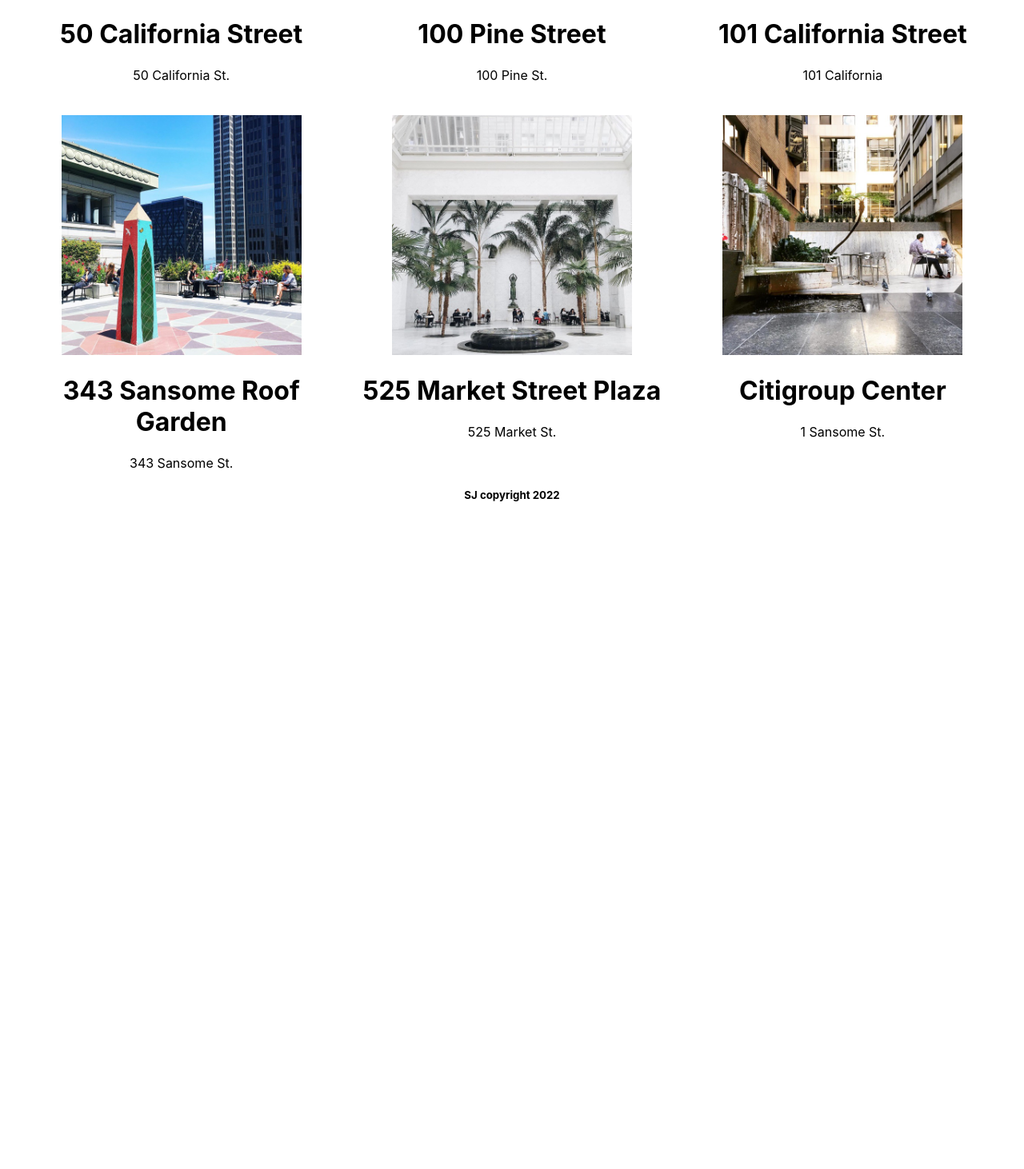
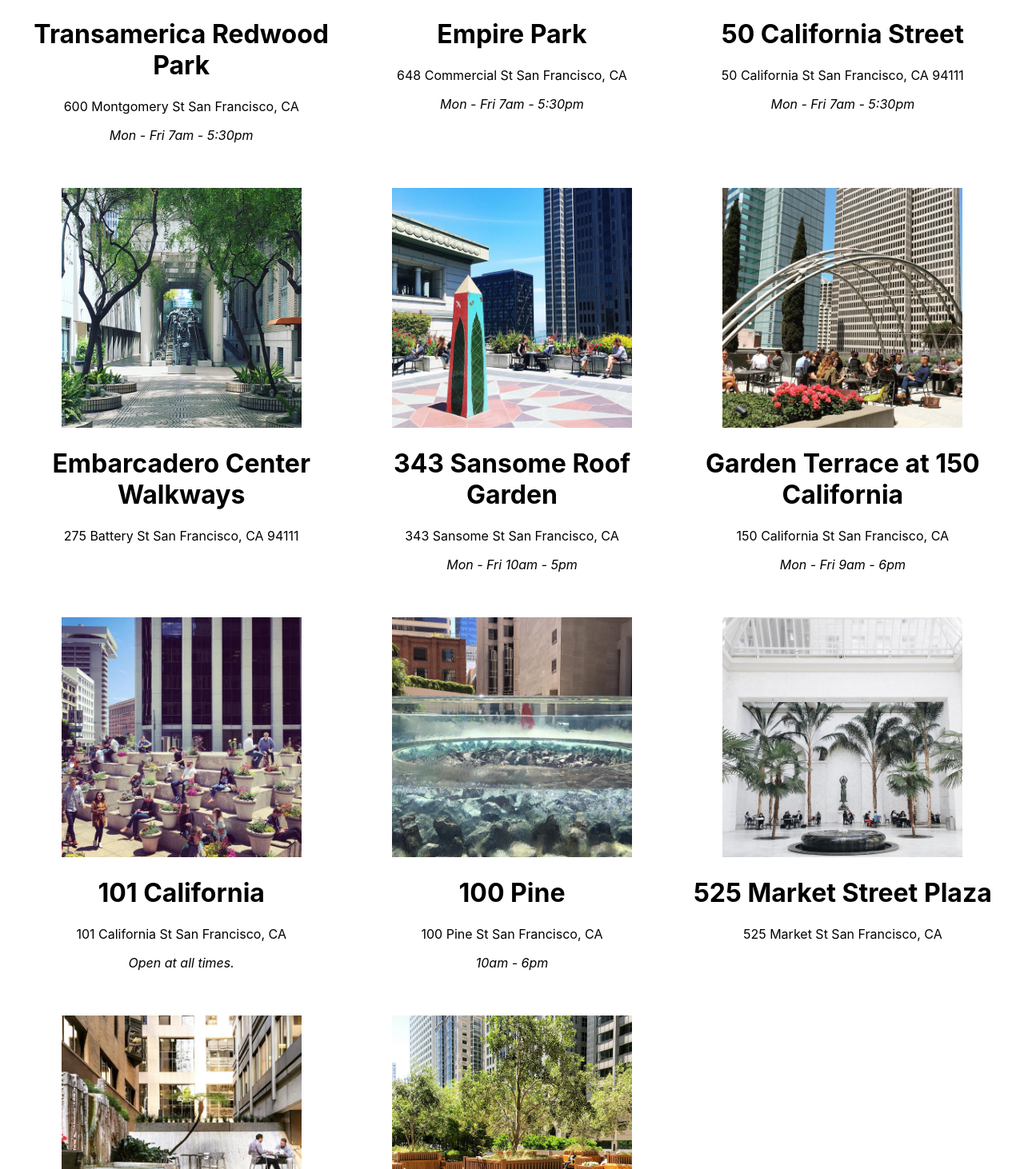
Before and after one commit to stanjdev/sfpopos-react, a React (Create React App) app: page / in a window 1280 px wide. Shown: the part 468-1930 px from the top of the page at 80% size. Before the commit the page ends 1117 px from the top, so only its background shows below. Built offline with nearby package versions, Linux system fonts and the light colour scheme.

Commit message:
dynamic content and footer

```diff
--- a/src/POPOSList.js
+++ b/src/POPOSList.js
@@ -2,41 +2,25 @@
 import React from 'react';
 import POPOSSpace from './POPOSSpace';
 import './POPOSList.css';
+import data from './sfpopos-data.json';
 
 function POPOSList() {
+  const spaces = data.map(({ title, address, images, hours }) => {
+    return (
+      <POPOSSpace
+        key={title}
+        name={title}
+        address={address}
+        image={images[0]}
+        hours={hours}
+      />
+    )
+  })
+
   return (
     <div className="POPOSList">
-    <POPOSSpace
-      name="50 California Street"
-      address="50 California St."
-      image="50-california-st.jpg"
-    />
-    <POPOSSpace
-      name="100 Pine Street"
-      address="100 Pine St."
-      image="100-pine.jpg"
-    />
-    <POPOSSpace
-      name="101 California Street"
-      address="101 California"
-      image="101-california.jpg"
-    />
-    <POPOSSpace
-      name="343 Sansome Roof Garden"
-      address="343 Sansome St."
-      image="343-sansome-roof-garden.jpg"
-    />
-    <POPOSSpace
-      name="525 Market Street Plaza"
-      address="525 Market St."
-      image="525-market-street-plaza.jpg"
-    />
-    <POPOSSpace
-      name="Citigroup Center"
-      address="1 Sansome St."
-      image="citigroup-center.jpg"
-    />
-  </div>
+      { spaces }
+    </div>
   )
 }
 
--- a/src/POPOSSpace.js
+++ b/src/POPOSSpace.js
@@ -1,8 +1,7 @@
 // src/POPOSSpace.js
 import './POPOSSpace';
 
-function POPOSSpace(props) {
-  const { name, image, address } = props
+function POPOSSpace({ name, image, address, hours }) {
   return (
     <div className='POPOSSpace'>
       <img src={`${process.env.PUBLIC_URL}/images/${image}`}
@@ -12,6 +11,7 @@ function POPOSSpace(props) {
       />
       <h1>{name}</h1>
       <div>{address}</div>
+      <p><em>{hours}</em></p>
     </div>
   )
 };
--- /dev/null
+++ b/src/sfpopos-data.json
@@ -0,0 +1,195 @@
+[
+  {
+     "title":"Transamerica Redwood Park",
+     "desc":"Located in the shadow of the Transamerica Pyramid, Redwood Park is one of the Financial District's greenest and most serene spots. Here, towering redwoods surround a half acre of statues and a large central water feature. Plus, the park is often empty, which means there's almost always a bench available for the hogging. Potential visitors take note: The park is closed every evening",
+     "address":"600 Montgomery St San Francisco, CA",
+     "hours": "Mon - Fri 7am - 5:30pm",
+     "geo":{
+        "lat":37.7952005,
+        "lon":-122.4027927
+     },
+     "images":[
+        "transamerica-redwood-park.jpg"
+     ],
+     "website":"https://pyramidcenter.com/point-of-interest/redwood-park/",
+     "features":[
+        "outdoors",
+        "coffee"
+     ]
+  },
+  {
+     "title":"Empire Park",
+     "desc":"Empire Park is a charming little oasis tucked away on Commercial Street, where Chinatown meets the Financial District. This space was once an alleyway, and now features plenty of seating, a fountain, and ample amounts of greenery. The park is a must-visit for anyone needing respite from the busy streets of downtown. Be sure to check out the charming water feature by Pepo Pichler in the courtyard.",
+     "address":"648 Commercial St San Francisco, CA",
+     "hours": "Mon - Fri 7am - 5:30pm",
+     "geo":{
+        "lat":37.7942109,
+        "lon":-122.4037971
+     },
+     "images":[
+        "empire-park.jpg"
+     ],
+     "website":"https://www.artandarchitecture-sf.com/empire-park.html",
+     "features":[
+        "outdoors",
+        "art"
+     ]
+  },
+  {
+     "title":"50 California Street",
+     "desc":"Right across the street from 101 California's giant POPOS is the plaza at 50 California Street. This green space comes complete with a Starbucks and lots of areas to sit and watch the cable cars clang down California.",
+     "address":"50 California St San Francisco, CA 94111",
+     "hours": "Mon - Fri 7am - 5:30pm",
+     "geo":{
+        "lat":37.79408,
+        "lon":-122.3973817
+     },
+     "images":[
+        "50-california-st.jpg"
+     ],
+     "features":[
+        "outdoors",
+        "toilet"
+     ]
+  },
+  {
+     "title":"Embarcadero Center Walkways",
+     "desc":"Right across the street from 101 California's giant POPOS is the plaza at 50 California Street. This green space comes complete with a Starbucks and lots of areas to sit and watch the cable cars clang down California.",
+     "address":"275 Battery St San Francisco, CA 94111",
+     "hours": "",
+     "geo":{
+        "lat":37.7939413,
+        "lon":-122.4002143
+     },
+     "images":[
+        "embarcadero-center.jpg"
+     ],
+     "features":[
+        "outdoors",
+        "toilet",
+        "coffee"
+     ]
+  },
+  {
+     "title":"343 Sansome Roof Garden",
+     "desc":"The terrace at 343 Sansome Street is one of the FiDi's best-kept secrets, and it's also been called downtown's best outdoor lunch spot. It features tables, benches, planters filled with seasonal flowers, and views of a portion of the bay. Plenty of the space's Yelp reviews mention that it's never crowded. The space is open from 10 a.m. to 5 p.m. Monday through Friday.",
+     "address":"343 Sansome St San Francisco, CA",
+     "hours": "Mon - Fri 10am - 5pm",
+     "geo":{
+        "lat":37.7936454,
+        "lon":-122.4014547
+     },
+     "images":[
+        "343-sansome-roof-garden.jpg"
+     ],
+     "opens":"10am",
+     "closes":"5pm",
+     "features":[
+        "outdoors"
+     ]
+  },
+  {
+     "title":"Garden Terrace at 150 California",
+     "desc":"The Garden Terrace at 150 California has great views of the FiDi's gleaming office towers, and plenty of space to sit and take in some fresh air. A huge metal art installation adds some pizzazz to the terrace, and it's rarely ever crowded.",
+     "address":"150 California St San Francisco, CA",
+     "hours": "Mon - Fri 9am - 6pm",
+     "geo":{
+        "lat":37.7936648,
+        "lon":-122.3964805
+     },
+     "images":[
+        "garden-terrace-at-150-california.jpg"
+     ],
+     "features":[
+        "outdoors",
+        "art",
+        "coffee"
+     ]
+  },
+  {
+     "title":"101 California",
+     "desc":"101 California has the most expansive public plaza on California Street. The space features orderly rows of planters placed on terraced podiums, as well as a central fountain and seating.",
+     "address":"101 California St San Francisco, CA",
+     "hours": "Open at all times.",
+     "geo":{
+        "lat":37.7930342,
+        "lon":-122.398342
+     },
+     "images":[
+        "101-california.jpg"
+     ],
+     "features":[
+        "outdoors",
+        "art",
+        "coffee"
+     ]
+  },
+  {
+     "title":"100 Pine",
+     "desc":"Tucked away amid a stand of soaring buildings, the urban garden at 100 Pine is accessible via the building lobby or through a not-so-obvious passageway on Front Street. It doesn’t get much in the way of sun, but last we checked in, there’s a cafe open till 3 p.m. as well as seating and planters.",
+     "address":"100 Pine St San Francisco, CA",
+     "hours": "10am - 6pm",
+     "geo":{
+        "lat":37.79247,
+        "lon":-122.398758
+     },
+     "images":[
+        "100-pine.jpg"
+     ],
+     "features":[
+        "outdoors"
+     ]
+  },
+  {
+     "title":"525 Market Street Plaza",
+     "desc":"The plaza at 525 Market is one of the most pleasant plazas in the Financial District, thanks in part to the new fountain near the sidewalk: a two-tiered circular water element made of clear acrylic. The plaza, which gets a lot of sunlight during the daytime, is surrounded by eateries, which makes it one of the most popular lunch spots in the FiDi.",
+     "address":"525 Market St San Francisco, CA",
+     "hours": "",
+     "geo":{
+        "lat":37.7905074,
+        "lon":-122.3991585
+     },
+     "images":[
+        "525-market-street-plaza.jpg"
+     ],
+     "features":[
+        "outdoors",
+        "coffee"
+     ]
+  },
+  {
+     "title":"Citigroup Center",
+     "desc":"The former Paris-London Bank building was built in 1912, and hollowed out to make way for public space at the base of the Citigroup Center. The elegant enclosed atrium features Moolicious (a crepe stand), a fountain, seating, and more than a dozen queen palms. It’s also smack dab in front of Bird’s new headquarters.",
+     "address":"1 Sansome St San Francisco, CA",
+     "hours": "Open during business hours.",
+     "geo":{
+        "lat":37.7904996,
+        "lon":-122.4007974
+     },
+     "images":[
+        "citigroup-center.jpg"
+     ],
+     "features":[
+        "outdoors",
+        "power",
+        "toilet",
+        "coffee"
+     ]
+  },
+  {
+    "title":"555 California",
+    "desc":"The former Paris-London Bank building was built in 1912, and hollowed out to make way for public space at the base of the Citigroup Center. The elegant enclosed atrium features Moolicious (a crepe stand), a fountain, seating, and more than a dozen queen palms. It’s also smack dab in front of Bird’s new headquarters.",
+    "address":"555 California St.",
+    "hours": "Open at all times.",
+    "geo":{
+       "lat":37.792250,
+       "lon":-122.403790
+    },
+    "images":[
+       "555-california.jpg"
+    ],
+    "features":[
+       "outdoors"
+    ]
+ }
+]
```
